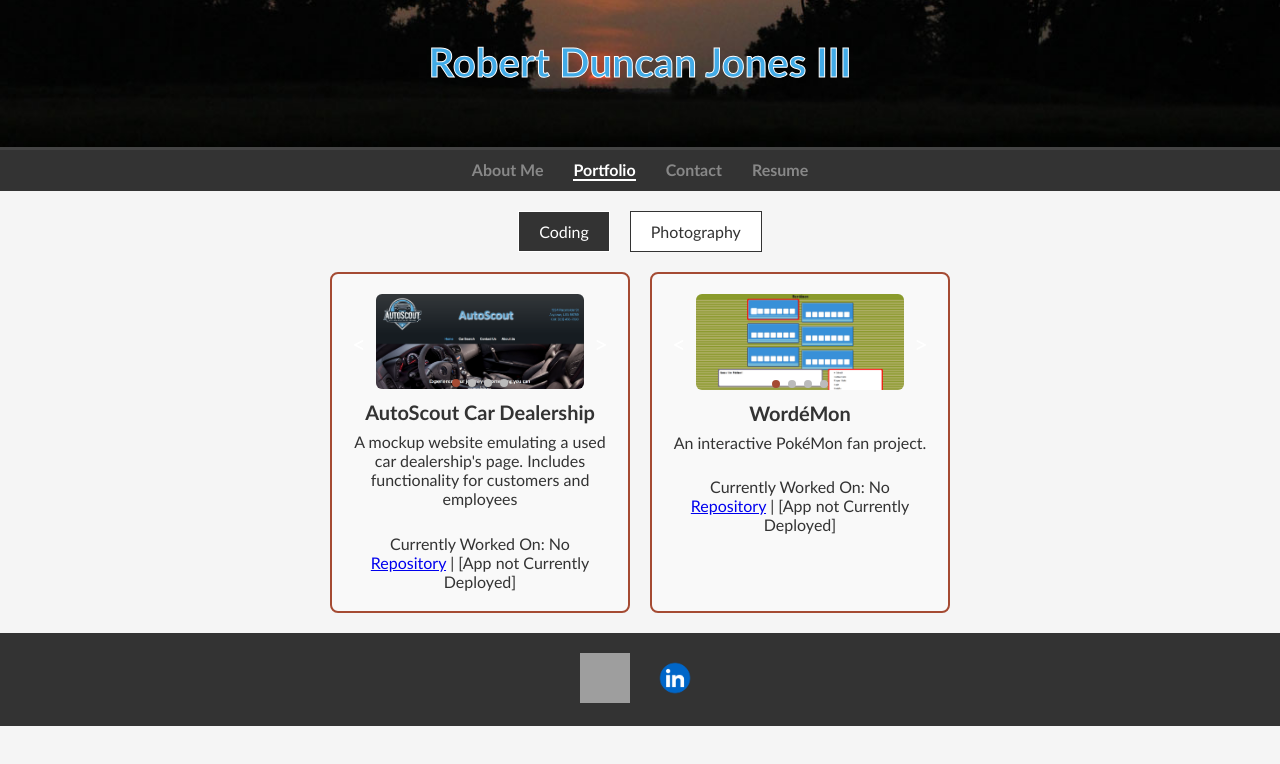
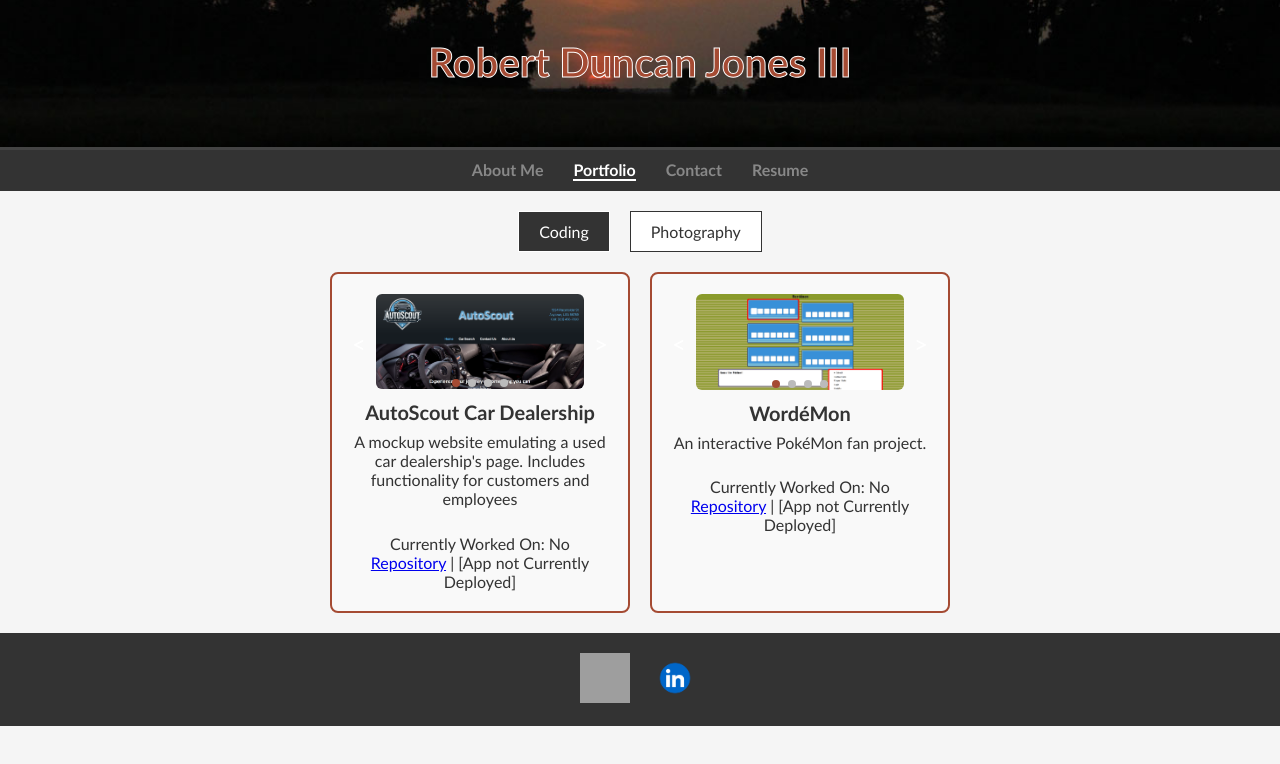
Before and after one commit to CerfSoleil/rdjiii_Portfolio, a React (Vite) app: page /portfolio in a window 1280 px wide. Shown: the top 764 px of the page. Built offline with nearby package versions, Linux system fonts and the light colour scheme; grey boxes are pictures that could not be loaded.

Commit message:
Header.css | Removed hover color

```diff
--- a/src/styles/Header.css
+++ b/src/styles/Header.css
@@ -30,7 +30,3 @@
     z-index: 10;
     -webkit-text-stroke: 1px white;
   }
-
-  .header-title:hover {
-    color: rgb(66, 171, 231);
-  }
```
